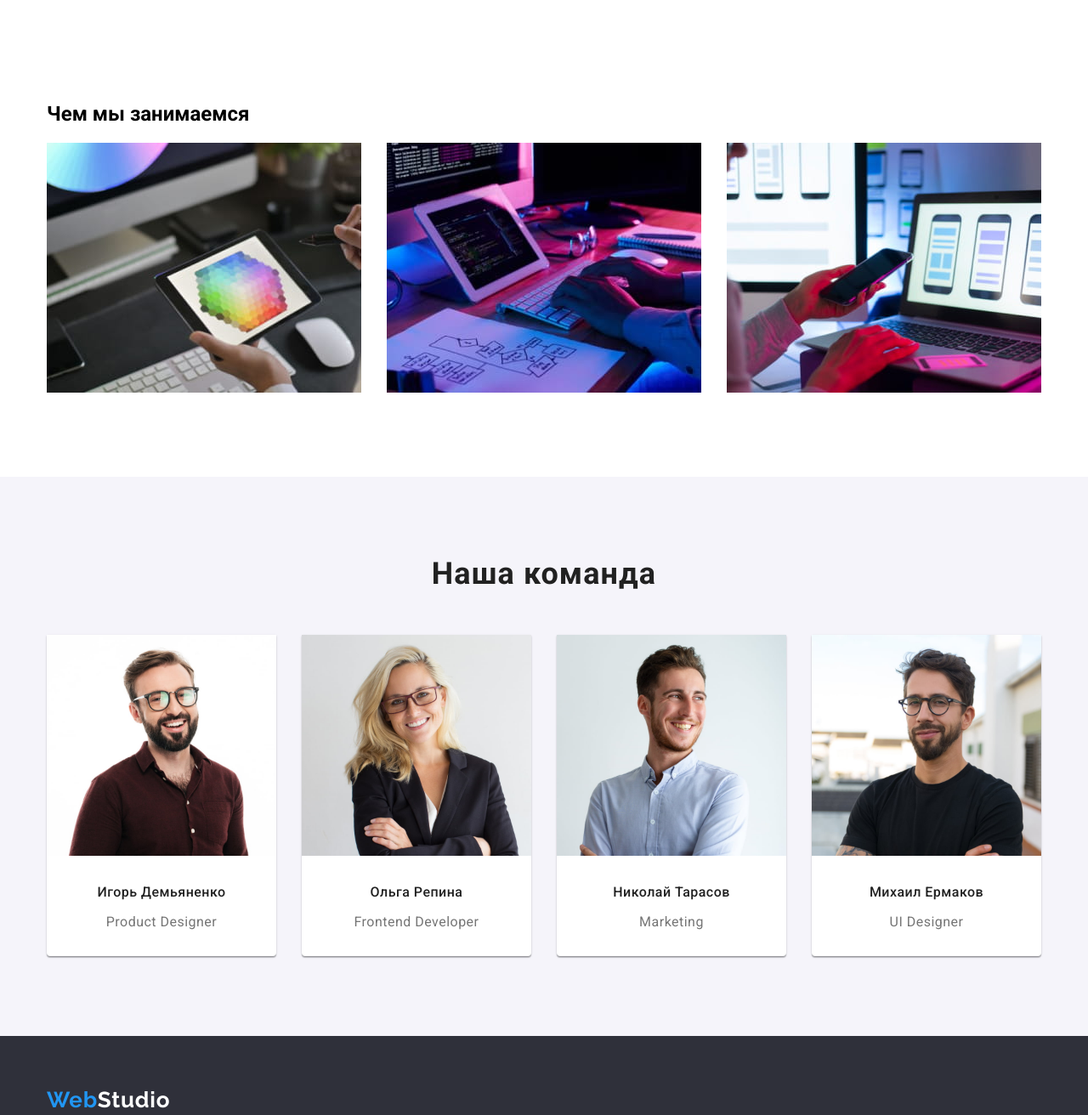
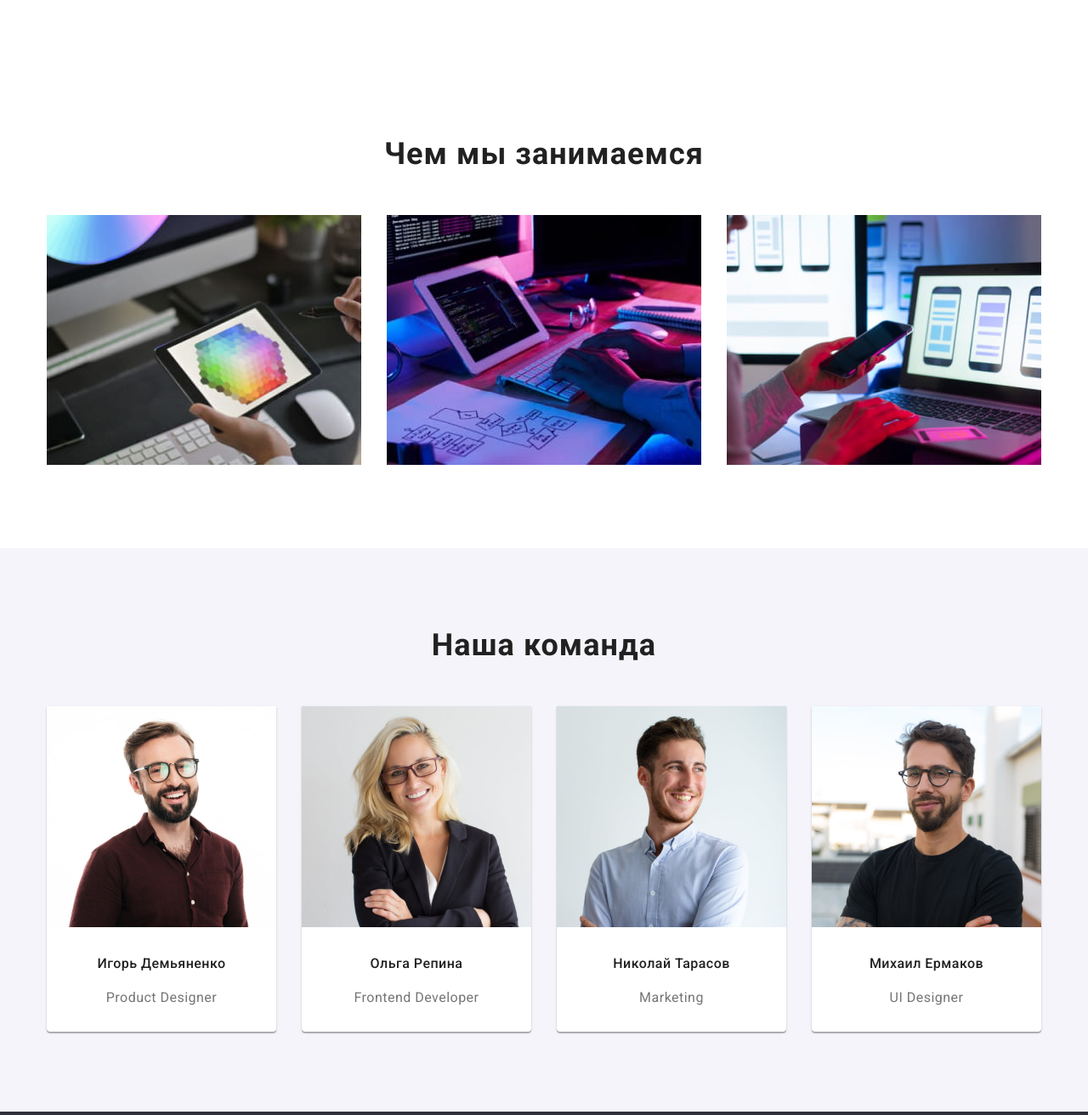
Before and after one commit to kr0o1ik/goit-markup-hw-03, a plain HTML site: page index.html in a window 1280 px wide. Shown: the part 900-2212 px from the top of the page at 85% size. Drawn offline with nearby package versions, Linux system fonts and the light colour scheme.

Commit message:
Update index.html

```diff
--- a/index.html
+++ b/index.html
@@ -33,7 +33,7 @@
     </header>
     <main>
         <section class="hero">
-            <h1 class="design-title">Эффективные решения для вашего бизнеса</h1>
+            <h1 class="design-title">Эффективные решения <br> для вашего бизнеса</h1>
             <button type="button" class="button-name">Заказать услугу</button>
         </section>
         <section class="section">
@@ -61,7 +61,7 @@
         </section>
         <section class="section">
             <div class="container">
-                <h2 class="work-photo-item"> Чем мы занимаемся</h2>
+                <h2 class="work-team-item"> Чем мы занимаемся</h2>
                 <ul class="work-flex">
                     <li class="work-foto-item">
                         <img src="./images/design.jpg" alt="Дизайн" width="370">
@@ -82,22 +82,22 @@
                     <li class="team-item">
                         <img src="./images/igor_demyanenko.jpg" alt="Игорь Демьяненко" width="270">
                         <h3 class="work-team-name">Игорь Демьяненко</h3>
-                        <p class="work-position">Product Designer</p>
+                        <h4 class="work-position">Product Designer</h4>
                     </li>
                     <li class="team-item">
                         <img src="./images/olga_repina.jpg" alt="Ольга Репина" width="270">
                         <h3 class="work-team-name">Ольга Репина</h3>
-                        <p class="work-position">Frontend Developer</p>
+                        <h4 class="work-position">Frontend Developer</h4>
                     </li>
                     <li class="team-item">
                         <img src="./images/nikolai_tarasov.jpg" alt="Николай Тарасов" width="270">
                         <h3 class="work-team-name">Николай Тарасов</h3>
-                        <p class="work-position">Marketing</p>
+                        <h4 class="work-position">Marketing</h4>
                     </li>
                     <li class="team-item">
                         <img src="./images/mikhail_ermakov.jpg" alt="Михаил Ермаков" width="270">
                         <h3 class="work-team-name">Михаил Ермаков</h3>
-                        <p class="work-position">UI Designer</p>
+                        <h4 class="work-position">UI Designer</h4>
                     </li>
                 </ul>
             </div>
```
